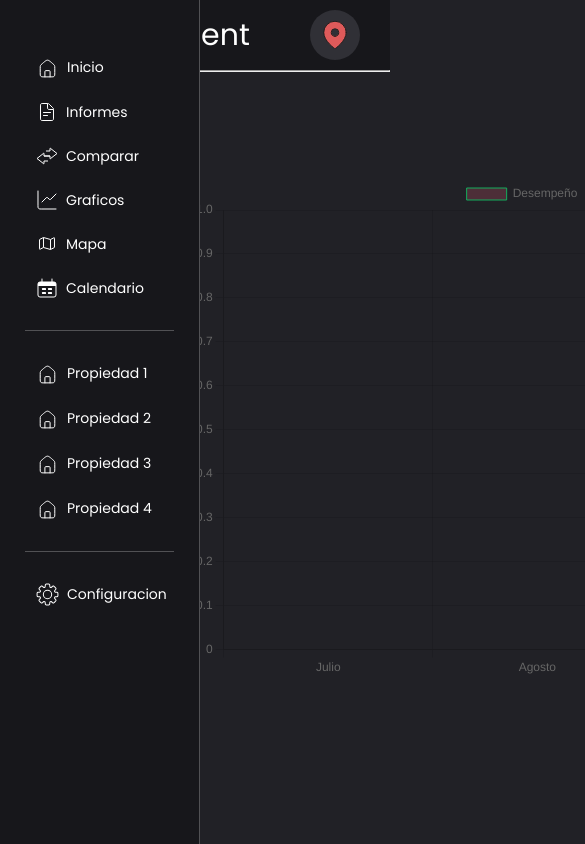
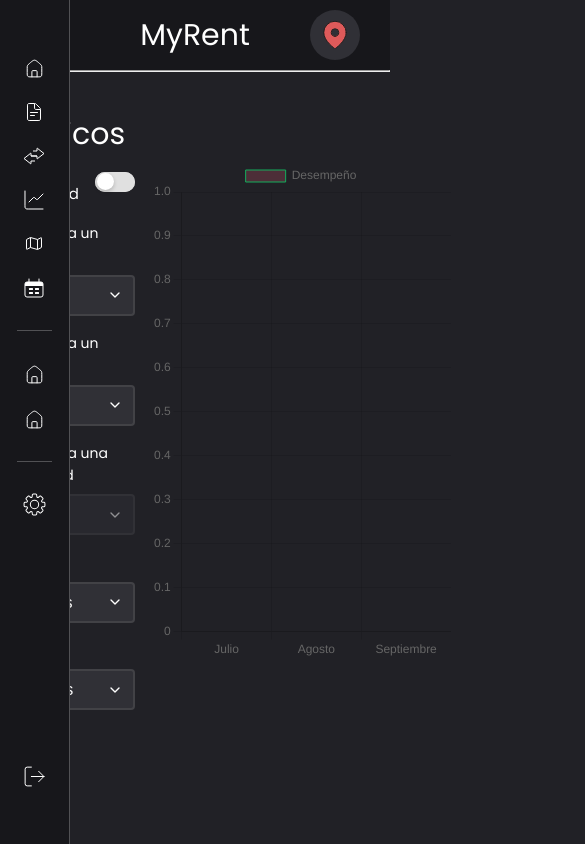
Before and after one commit to Martin17sk/MyRent, a Vue app: page /graficos in a window 390 px wide. Both pictures are taken after a click on the element 55 px from the left and 35 px from the top of the page. Shown: the top 844 px of the page, 585 px wide, since content can reach past the window. Built offline with nearby package versions, Linux system fonts and the light colour scheme; data requests are answered from the project's data file.

Commit message:
feat: actualizar sidebar
Añadir responsividad y conectar la sidebar con el db.json.

```diff
--- a/src/components/DefaultSelect.vue
+++ b/src/components/DefaultSelect.vue
@@ -1,6 +1,6 @@
 <template>
   <div class="select-container">
-    <label for="select" class="select-label">{{ label }}</label>
+    <label v-if="label" for="select" class="select-label">{{ label }}</label>
     <select v-model="selected" :disabled="disabled" id="select" class="custom-select">
       <option v-for="option in options" :key="option.value">{{ option }}</option>
     </select>
--- a/src/components/SideBar.vue
+++ b/src/components/SideBar.vue
@@ -3,19 +3,30 @@
         <aside ref="sidebar" v-if="isOpen" class="sidebar-container">
             <div class="sidebar-contenido">
                 <div class="sidebar-opciones">
-                    <SideBarButton imageName="casa_simple_icono.svg">Inicio</SideBarButton>
-                    <SideBarButton imageName="informes_icono.svg">Informes</SideBarButton>
-                    <SideBarButton imageName="comparar_icono.svg">Comparar</SideBarButton>
-                    <SideBarButton imageName="graficos_icono.svg">Graficos</SideBarButton>
-                    <SideBarButton imageName="mapa_sidebar_icono.svg">Mapa</SideBarButton>
-                    <SideBarButton imageName="calendario_sidebar_icono.svg">Calendario</SideBarButton>
+                    <RouterLink :to="{ name: 'Propiedades' }">
+                        <SideBarButton imageName="casa_simple_icono.svg" >Inicio</SideBarButton>
+                    </RouterLink>
+                    <RouterLink :to="{ name: 'Home' }">
+                        <SideBarButton imageName="informes_icono.svg">Informes</SideBarButton>
+                    </RouterLink>
+                    <RouterLink :to="{ name: 'Home' }">
+                        <SideBarButton imageName="comparar_icono.svg">Comparar</SideBarButton>
+                    </RouterLink>
+                    <RouterLink :to="{ name: 'Graficos' }">
+                        <SideBarButton imageName="graficos_icono.svg">Graficos</SideBarButton>
+                    </RouterLink>
+                    <RouterLink :to="{ name: 'Mapa' }">
+                        <SideBarButton imageName="mapa_sidebar_icono.svg">Mapa</SideBarButton>
+                    </RouterLink>
+                    <RouterLink :to="{ name: 'Home' }">
+                        <SideBarButton imageName="calendario_sidebar_icono.svg">Calendario</SideBarButton>
+                    </RouterLink>
                 </div>
                 <div class="divider"></div>
                 <div class="sidebar-opciones">
-                    <SideBarButton imageName="casa_simple_icono.svg">Propiedad 1</SideBarButton>
-                    <SideBarButton imageName="casa_simple_icono.svg">Propiedad 2</SideBarButton>
-                    <SideBarButton imageName="casa_simple_icono.svg">Propiedad 3</SideBarButton>
-                    <SideBarButton imageName="casa_simple_icono.svg">Propiedad 4</SideBarButton>
+                    <RouterLink v-for="propiedad in propiedades" :key="propiedad.id" :to="{ name: 'Propiedad', params: { id: propiedad.id }}">
+                        <SideBarButton imageName="casa_simple_icono.svg">{{propiedad.nombre}}</SideBarButton>
+                    </RouterLink>
                 </div>
                 <div class="divider"></div>
                 <div class="sidebar-opciones">
@@ -32,8 +43,14 @@
 
 <script setup>
     import SideBarButton from '@/components/SideBarButton.vue';
-    import { watch, ref } from 'vue';
+    import PropiedadesService from '@/services/PropiedadesService';
+    import { useUserStore } from '@/stores/user';
+    import { RouterLink } from 'vue-router';
+    import { watch, ref, onMounted } from 'vue';
 
+    const perfilId = useUserStore().profileId;
+    const propiedadesService = new PropiedadesService();
+    const propiedades = ref([]);
     const emit = defineEmits(['close']);
     const props = defineProps({
         isOpen: {
@@ -41,6 +58,10 @@
             default: false
         }
     });
+
+    const getPropiedades = async () => {
+        propiedades.value = await propiedadesService.getPropiedadesByProfile(perfilId);
+    }
 
     const sidebar = ref(null);
 
@@ -63,23 +84,54 @@
             document.removeEventListener('click', handleClickOutside);
         }
     });
+
+    onMounted(() => {
+        getPropiedades();
+    });
 </script>
 
-<style lang="scss">
+<style scoped lang="scss">
     @use '../scss/_variables' as *;
     $sidebar-width: 200px;
 
     .slide-enter-active, .slide-leave-active {
-        transition: transform 0.3s ease;
+        transition: all 0.3s ease;
     }
 
-    .slide-enter-from, .slide-leave-to {
+    .slide-enter-from {
         transform: translateX(-100%);
     }
 
-    .slide-enter-to, .slide-leave-from {
+    .slide-enter-to {
         transform: translateX(0);
     }
+
+    .slide-leave-from {
+        transform: translateX(0);
+    }
+
+    .slide-leave-to {
+        transform: translateX(-100%);
+    }
+
+    a {
+        color: inherit; /* Usa el color de texto que tengas por defecto */
+        text-decoration: none; /* Elimina el subrayado */
+    }
+
+    a:visited {
+        color: inherit; /* Para que los enlaces visitados tengan el mismo color */
+    }
+
+    a:hover {
+        color: inherit; /* Aplica un color más claro cuando se hace hover (opcional) */
+    }
+
+    a:active {
+        color: inherit; /* Aplica el color de cuando el enlace está activo */
+    }
+
+
 
     .sidebar-container {
         top: 0;
@@ -88,12 +140,27 @@
         padding: 50px 25px;
         color: white;
         width: $sidebar-width;
-        height: 950px;
+        height: 100vh;
         background-color: $secondary-color;
         border-right: 1px solid rgba(255, 255, 255, 0.25);
         display: flex;
         flex-direction: column;
         justify-content: space-between;
+    }
+
+    @media (max-width: 800px) {
+        .sidebar-container {
+            width: 70px;
+            padding: 50px 10px;
+            align-items: center;
+        }
+
+        .sidebar-contenido {
+            width: fit-content;
+        }
+        .sidebar-opciones{
+            width: fit-content;
+        }
     }
 
     .sidebar-contenido {
--- a/src/components/SideBarButton.vue
+++ b/src/components/SideBarButton.vue
@@ -1,7 +1,9 @@
 <template>
     <div class="button">
         <img v-if="imageName" :src="getImage(imageName)" alt="">
-        <slot></slot>
+        <div class="hide">
+            <slot></slot>
+        </div>
     </div>
 </template>
 
@@ -37,6 +39,10 @@
         font-family: $font;
         font-size: 14px;
         font-weight: 500;
+        width: 100%;
+        overflow: hidden;
+        white-space: nowrap;
+        text-overflow: ellipsis;
 
         &:hover {
             background-color: $button-hover-color;
@@ -46,4 +52,24 @@
             background-color: $button-active-color;
         }
     }
+
+    .hide {
+        opacity: 1;
+        visibility: visible;
+        transition: opacity 0.3s linear;
+    }
+
+    @media (max-width: 800px) {
+        .hide {
+            opacity: 0;
+            visibility: hidden;
+            position: absolute;
+        }
+        .button {
+            justify-content: center;
+            padding: 5px;
+            width: fit-content;
+            height: fit-content;
+        }
+    }
 </style>
--- a/src/layouts/MainLayout.vue
+++ b/src/layouts/MainLayout.vue
@@ -3,9 +3,7 @@
         <DefaultHeader @openSideBar="isSideBarOpen=true" />
         <SideBar :isOpen=isSideBarOpen @close="isSideBarOpen=false"/>
     </div>
-    <div class="content">
-        <slot></slot>
-    </div>
+    <slot></slot>
 </template>
 
 <script setup>
```
